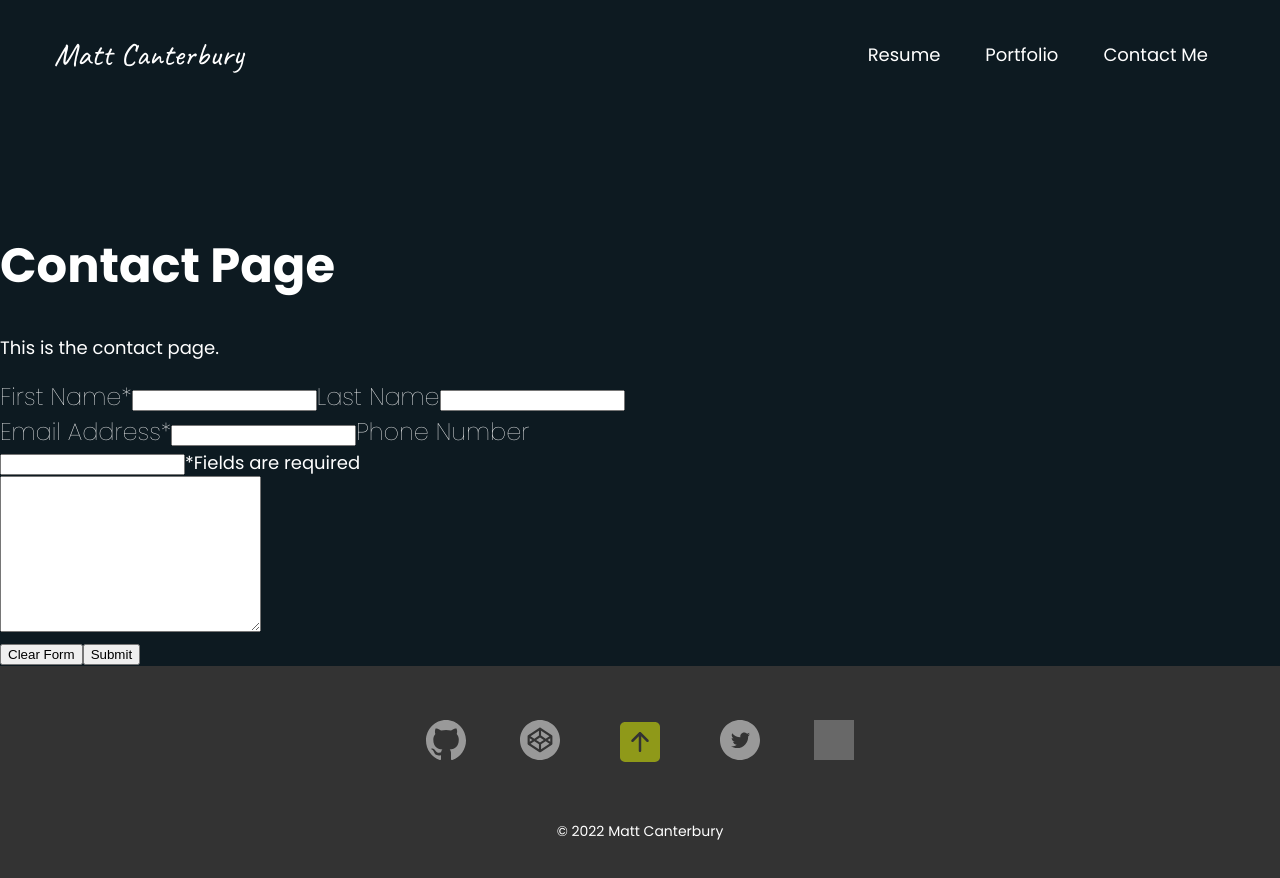
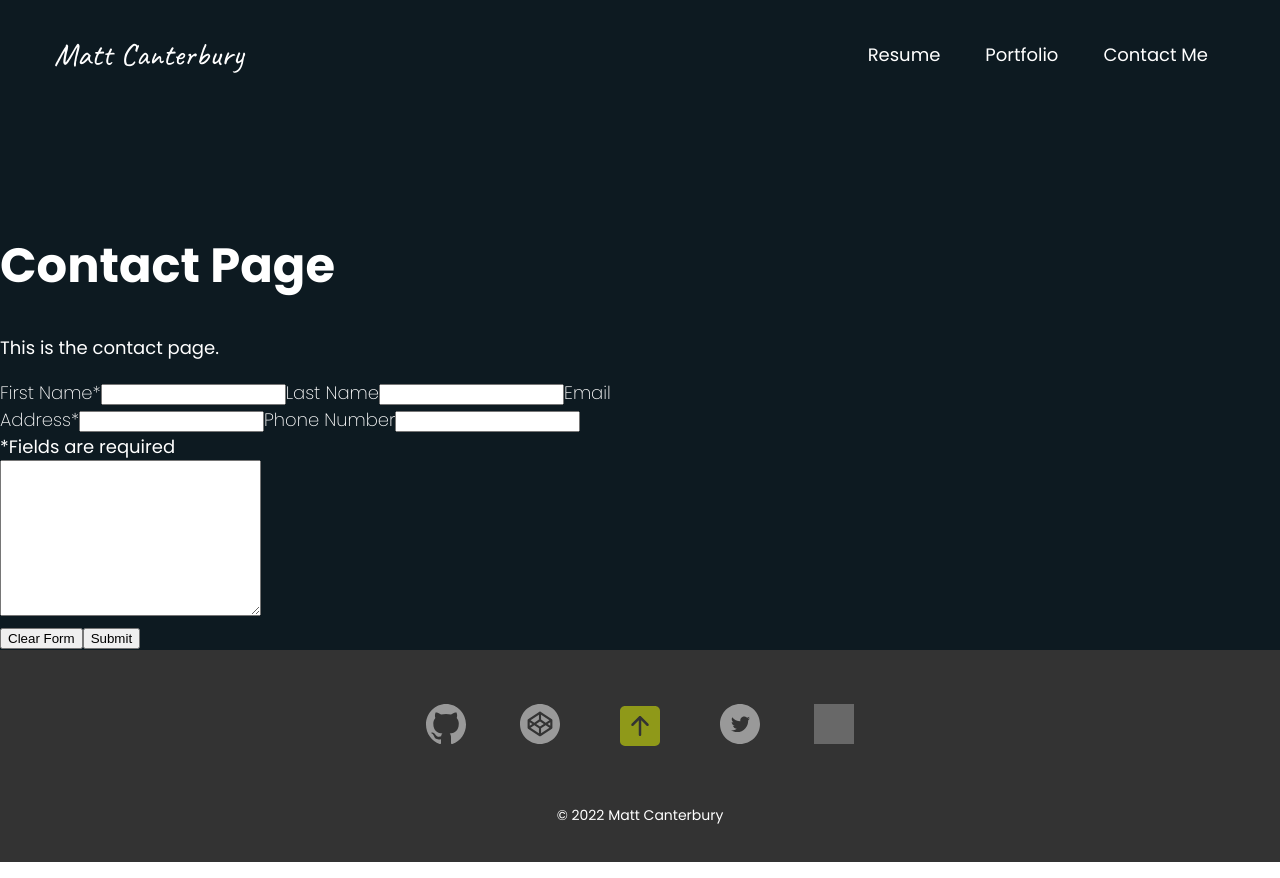
Before and after one commit to mrcanterbury/portfolio, a Next.js app: page /contact in a window 1280 px wide. Built offline with nearby package versions, Linux system fonts and the light colour scheme; grey boxes are pictures that could not be loaded.

Commit message:
added custom font variant

```diff
--- a/src/styles/_settings.scss
+++ b/src/styles/_settings.scss
@@ -1,6 +1,14 @@
 @font-face {
     font-family: 'Poppins';
     src: local('Poppins'), url(/fonts/Poppins/Poppins-Thin.woff2) format('woff2');
+    font-weight: 100;
+    font-style: normal;
+    font-display: swap;
+}
+
+@font-face {
+    font-family: 'Poppins';
+    src: local('Poppins'), url(/fonts/Poppins/Poppins-ExtraLight.woff2) format('woff2');
     font-weight: 200;
     font-style: normal;
     font-display: swap;
--- a/src/styles/globals.scss
+++ b/src/styles/globals.scss
@@ -21,6 +21,6 @@ h1 {
 }
 
 label {
-  font-size: settings.$large;
+  font-size: settings.$regular;
   font-weight: 200;
 }
```
Also changed, not shown: public/fonts/Poppins/Poppins-ExtraLight.woff2 (added).
